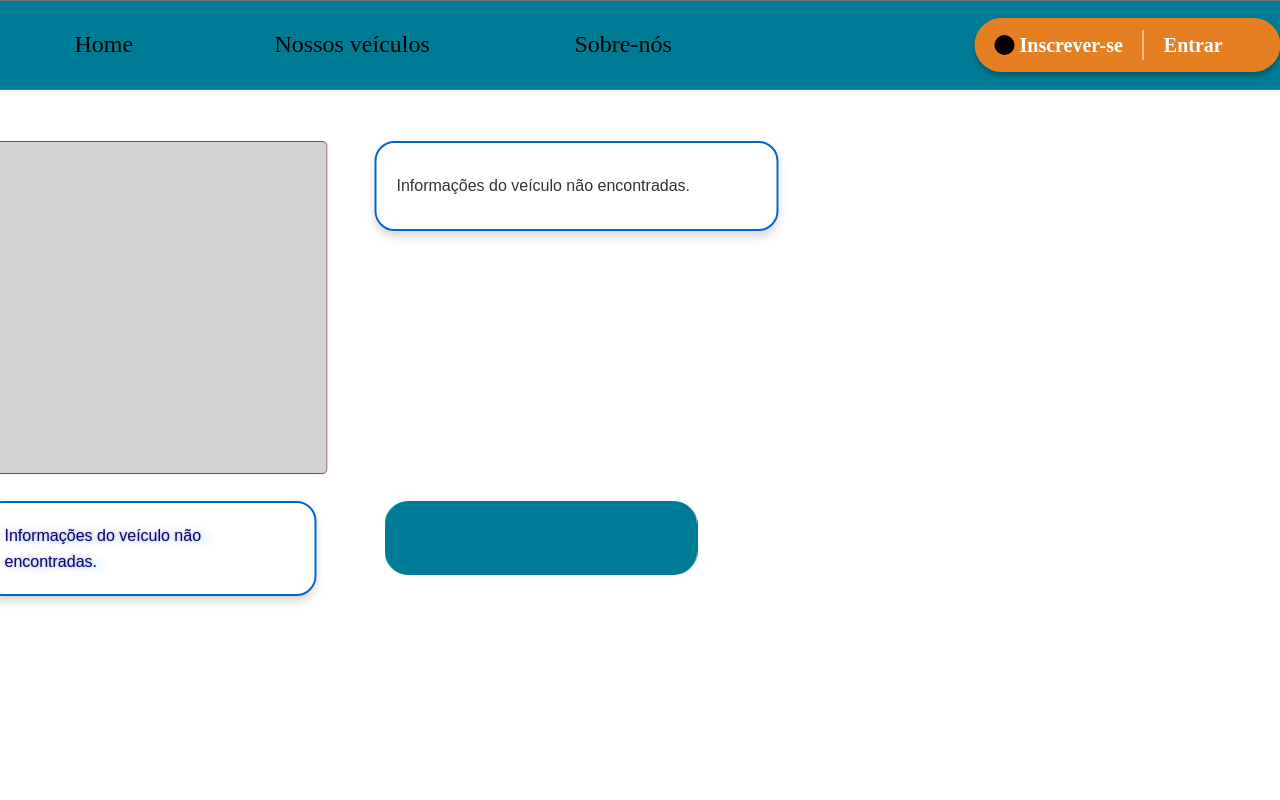
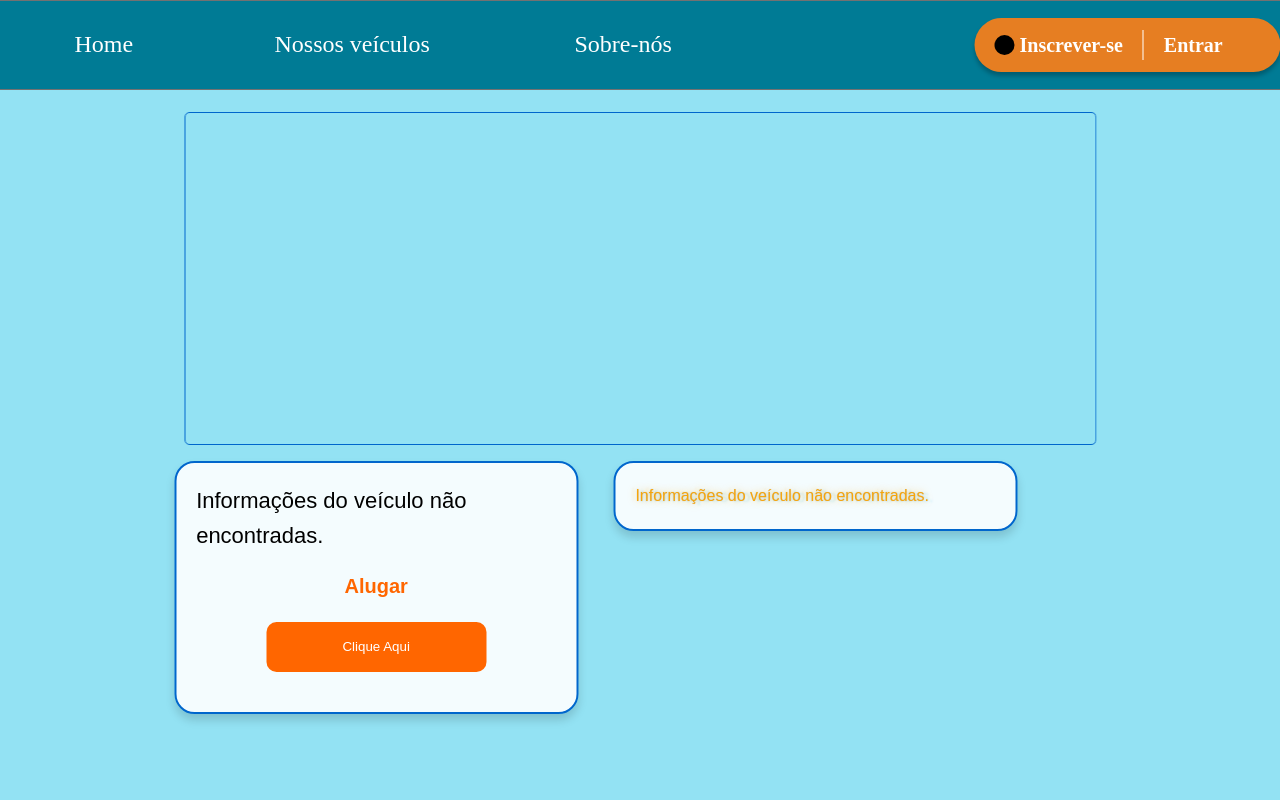
Before and after one commit to joaovitro99/Aluguel-de-carros, a PHP site: page /public/ficha_veiculo.php in a window 1280 px wide. Run offline with PHP 8.4, Linux system fonts and the light colour scheme; data that the repository does not hold is empty.

Commit message:
Aprimorando tela

```diff
--- a/Classes/inserirImagem.php
+++ b/Classes/inserirImagem.php
@@ -6,7 +6,7 @@ try {
     $id_veiculo = 1; // Você pode alterar conforme necessário
 
     // Caminho absoluto da imagem no seu sistema local
-    $imagePath = 'C:/xampp/htdocs/img/carro1.png'; // Substitua pelo caminho correto da imagem
+    $imagePath = 'C:/xampp/htdocs/img/rafacarro.png'; // Substitua pelo caminho correto da imagem
 
     // Verifica se a imagem existe no caminho
     if (file_exists($imagePath)) {
--- a/assets/css/ficha.css
+++ b/assets/css/ficha.css
@@ -1,5 +1,16 @@
 
+body,html{
+    background: #93E2F3;
 
+        height: 100%; /* Garante que o body ocupe 100% da altura da janela */
+        margin: 0;
+        padding: 0;
+        overflow-y: scroll;
+
+}
+body{
+    line-height: 1.6;
+}
 .retangulo-azul{
     position: fixed;
     top: 0px; /* Ajuste a distância do topo conforme necessário */
@@ -11,6 +22,7 @@
     border: 1px solid #747171;
     background-color: #007b95;
 }
+
 /* Estilo do retângulo laranja */
 .retangulo-laranja {
     top: 17px;
@@ -62,7 +74,7 @@
     width: 100px;
     height: 39px;
     flex-shrink: 0;
-    color: #000;
+    color: #ffffff;
     font-family: Poppins;
     font-size: 24px;
     font-style: normal;
@@ -79,7 +91,7 @@
     width: 206px;
     height: 39px;
     flex-shrink: 0;
-    color: #000;
+    color: #ffffff;
     font-family: Poppins;
     font-size: 24px;
     font-style: normal;
@@ -101,7 +113,7 @@
     width: 206px;
     height: 39px;
     flex-shrink: 0;
-    color: #000;
+    color: #ffffff;
     font-family: Poppins;
     font-size: 24px;
     font-style: normal;
@@ -114,18 +126,18 @@
     opacity: 0px;
 }
 .image-container {
-    width: 344px;
+    width: 910px;
     height: 331px;
-    border: 1px solid #8B4242;
+    border: 1px solid #0066cc;
     border-radius: 5px;
-    background-color: lightgray;
+    background-color: #007c9500;
     display: flex;
     align-items: center;
     justify-content: center;
     overflow: hidden;
     backdrop-filter: blur(2px);
-    top: 140px;
-    left:180px;
+    top: 111px;
+    left:50%;
     position: absolute;
     transform: translateX(-50%);
 }
@@ -171,17 +183,17 @@
 }
 
 .prev {
-    left: 10px;
+    left: 1px;
 }
 
 .next {
-    right: 10px;
+    right: 1px;
 }
 .retangulo-status{
-    width: 290px;
+    width: 360px;
     height: auto;
-    top: 500px;
-    left: 8px;
+    top: 460px;
+    left: 48%;
     padding: 20px;
     flex-shrink: 0;
     border-radius: 20px; /* Bordas arredondadas */
@@ -198,48 +210,48 @@
 }
 @keyframes lights {
     0% {
-      color: hsl(240, 8%, 5%);
+      color: hsl(39, 100%, 49%);
       text-shadow:
-        0 0 1em hsla(239, 100%, 50%, 0.2),
-        0 0 0.125em hsla(241, 100%, 50%, 0.3),
-        -1em -0.125em 0.5em hsla(40, 100%, 60%, 0),
-        1em 0.125em 0.5em hsla(200, 100%, 60%, 0);
+        0 0 1em hsla(39, 100%, 50%, 0.842),
+        0 0 0.125em hsla(39, 100%, 51%, 0.842),
+        -1em -0.125em 0.5em hsla(39, 100%, 52%, 0.842),
+        1em 0.125em 0.5em hsla(39, 100%, 53%, 0.842),
     }
 
     30% {
-      color: hsl(251, 99%, 35%);
+      color: hsla(39, 100%, 50%, 0.842),    ;
       text-shadow:
-       0 0 1em hsla(239, 100%, 50%, 0.2),
+       0 0 1em hsla(39, 100%, 50%, 0.842),
         0 0 0.125em hsla(216, 100%, 50%, 0.5),
         -0.5em -0.125em 0.25em hsla(40, 100%, 60%, 0.2),
         0.5em 0.125em 0.25em hsla(200, 100%, 60%, 0.4);
     }
 
     40% {
-      color: hsl(239, 100%, 50%);
+      color: hsla(39, 100%, 50%, 0.842),  ;
       text-shadow:
-        0 0 1em hsla(239, 100%, 50%, 0.2),
+        0 0 1em hsla(39, 100%, 50%, 0.842),
         0 0 0.125em hsla(0, 0%, 0%, 0.5),
         -0.25em -0.125em 0.125em hsla(40, 100%, 60%, 0.2),
         0.25em 0.125em 0.125em hsla(200, 100%, 60%, 0.4);
     }
 
     70% {
-      color: hsl(230, 80%, 90%);
+      color: hsla(39, 100%, 50%, 0.842)  ;
       text-shadow:
-        0 0 1em hsla(239, 100%, 50%, 0.2),
+        0 0 1em hsla(39, 100%, 50%, 0.842),
         0 0 0.125em hsla(0, 0%, 0%, 0.5),
         0.5em -0.125em 0.25em hsla(40, 100%, 60%, 0.2),
         -0.5em 0.125em 0.25em hsla(200, 100%, 60%, 0.4);
     }
 
     100% {
-      color: hsl(231, 100%, 36%);
+      color: hsla(39, 100%, 48%);
       text-shadow:
-        0 0 1em hsla(239, 100%, 50%, 0.2),
+        0 0 1em hsla(39, 100%, 50%, 0.842),
         0 0 0.125em hsla(0, 0%, 0%, 0.5),
         1em -0.125em 0.5em hsla(40, 100%, 60%, 0),
-        -1em 0.125em 0.5em hsla(200, 100%, 60%, 0);
+        -1em 0.125em 0.5em hsla(39, 100%, 61%, 0),  ;
     }
 
   }
@@ -250,14 +262,22 @@
     font-weight: 300;
     animation: lights 5s 750ms linear infinite;
   }
+.retangulo-status p2 {
+    margin: auto;
+    font-size:22px ;
+    font-weight: 300;
+    animation: lights 5s 750ms linear infinite;
+}
 .retangulo-status h2 {
     color: #ff6600; /* Laranja chamativo para o título */
     font-size: 20px;
     text-align: center;
-    margin-bottom: 15px;
+    margin-bottom: 1px;
+    position:left;
+
+}
 
 
-}
 
 /* Destaque das informações chave
 .retangulo-status p {
@@ -265,33 +285,24 @@
     margin: 10px 0;
 }
 */
+.retangulo-status strong2{
+    color: #141318fd;
+}
 .retangulo-status strong {
-    color: #0066cc; /* Azul para o texto em negrito */
+    color: #ff6600; /* Laranja chamativo para o título */
+    font-size:18px ;
+
 }
 
 .retangulo-status:hover {
     transform: scale(1.05);
     box-shadow: 0px 8px 15px rgba(0, 0, 0, 0.2);
 }
-.retangulo-info{
-    width: 313px;
-    height: 74px;
-    top: 500px;
-    left: 410px;
-    gap: 0px;
-    border-radius: 24px 0px 0px 0px;
-    opacity: 0px;
-    position: absolute;
-    border-radius: 24px;
-    background: #007B95;
-
-}
-
 .retangulo-dados {
     width: 360px;
     height: auto; /* Permite que o conteúdo se ajuste automaticamente */
-    top: 140px;
-    left: 400px;
+    top: 460px;
+    left: 15%;
     padding: 20px;
     flex-shrink: 0;
     border-radius: 20px; /* Bordas arredondadas */
@@ -318,12 +329,18 @@
 
 /* Destaque das informações chave */
 .retangulo-dados p {
-    font-size: 16px;
-    margin: 10px 0;
+    font-size: 22px;
+    color: #000000;
+    margin: auto;
+
 }
 
 .retangulo-dados strong {
-    color: #0066cc; /* Azul para o texto em negrito */
+    color: #ff6600; /* Laranja chamativo para o título */
+
+}
+.retangulo-dados strong2 {
+    color: #002bff;
 }
 
 /* Adiciona um pequeno efeito hover */
@@ -331,3 +348,57 @@
     transform: scale(1.05);
     box-shadow: 0px 8px 15px rgba(0, 0, 0, 0.2);
 }
+
+.glow-on-hover {
+    width: 220px;
+    height: 50px;
+    border: none;
+    outline: none;
+    color: #ffffff;
+    background: #ff6600;
+    cursor: pointer;
+    position: relative;
+    z-index: 0;
+    border-radius: 10px;
+    margin: 20px auto;
+    display: block; /* Centraliza o botão dentro do retângulo */
+}
+
+.glow-on-hover:before {
+    content: '';
+    background: linear-gradient(45deg, #ff0000, #ff7300, #fffb00, #48ff00, #00ffd5, #002bff, #7a00ff, #ff00c8, #ff0000);
+    position: absolute;
+    top: -2px;
+    left:-2px;
+    background-size: 400%;
+    z-index: -1;
+    filter: blur(5px);
+    width: calc(100% + 4px);
+    height: calc(100% + 4px);
+    animation: glowing 20s linear infinite;
+    opacity: 0;
+    transition: opacity .3s ease-in-out;
+    border-radius: 10px;
+}
+
+.glow-on-hover:hover:before {
+    opacity: 1;
+}
+
+.glow-on-hover:after {
+    z-index: -1;
+    content: '';
+    position: absolute;
+    width: 100%;
+    height: 100%;
+    background: ff6600;
+    left: 0;
+    top: 0;
+    border-radius: 10px;
+}
+
+@keyframes glowing {
+    0% { background-position: 0 0; }
+    50% { background-position: 400% 0; }
+    100% { background-position: 0 0; }
+}
--- a/public/ficha_veiculo.php
+++ b/public/ficha_veiculo.php
@@ -67,19 +67,27 @@
         </script>
         <div class="retangulo-status">
             <?php
-                $sql_info = "SELECT status FROM veiculos WHERE id_veiculo = :id_veiculo";
+                $sql_info = "SELECT status,valor_diaria,cambio,capacidade_bagageiro,capacidade_pessoas,combustivel FROM veiculos WHERE id_veiculo = :id_veiculo";
                 $stmt_info = $conn->prepare($sql_info);
                 $stmt_info->bindParam(':id_veiculo', $id_veiculo, PDO::PARAM_INT);
                 $stmt_info->execute();
                 $vehicle = $stmt_info->fetch(PDO::FETCH_ASSOC);
                 if ($vehicle) {
                     echo "<h2>Status</h2>";
-                    echo "<p><strong> Disponibilidade: </strong> " . htmlspecialchars($vehicle['status']) . "</p>";
+                    echo "<strong> Disponibilidade : </strong><p2> " . htmlspecialchars($vehicle['status']) . "</p2>";
 
+                    echo "<h2>Valor Diário: </h2> <p2>R$ " . htmlspecialchars($vehicle['valor_diaria']) . "</p2>";
+                    echo "<h2>Informações adicionais</h2>";
+                    echo "<strong> Cambio: </strong> <p>" . htmlspecialchars($vehicle['cambio']) . "</p>";
+                    echo "<strong> Passageiros: </strong><p> " . htmlspecialchars($vehicle['capacidade_pessoas']) . "</p>";
+                    echo "<strong> Combustível: </strong><p> " . htmlspecialchars($vehicle['combustivel']) . "</p>";
+                    echo "<strong> Bagageiro: </strong> <p>" . htmlspecialchars($vehicle['capacidade_bagageiro']) .  " Litros </p>";
                 } else {
                     echo "<p>Informações do veículo não encontradas.</p>";
                 }
             ?>
+
+
         </div>
         <div class="retangulo-info">
 
@@ -96,14 +104,21 @@
                     // Exibe os dados importantes do veículo
                     if ($vehicle) {
                         echo "<h2>Informações do Veículo</h2>";
-                        echo "<p><strong>Marca:</strong> " . htmlspecialchars($vehicle['marca']) . "</p>";
-                        echo "<p><strong>Modelo:</strong> " . htmlspecialchars($vehicle['modelo']) . "</p>";
-                        echo "<p><strong>Ano:</strong> " . htmlspecialchars($vehicle['ano']) . "</p>";
-                        echo "<p><strong>Placa:</strong> " . htmlspecialchars($vehicle['placa']) . "</p>";
+                        echo "<p><strong2>Marca:</strong2> " . htmlspecialchars($vehicle['marca']) . "</p>";
+                        echo "<p><strong2>Modelo:</strong2> " . htmlspecialchars($vehicle['modelo']) . "</p>";
+                        echo "<p><strong2>Ano:</strong2> " . htmlspecialchars($vehicle['ano']) . "</p>";
+                        echo "<p><strong2>Placa:</strong2> " . htmlspecialchars($vehicle['placa']) . "</p>";
                     } else {
                         echo "<p>Informações do veículo não encontradas.</p>";
                     }
                 ?>
+                <h2>Alugar</h2>
+                    <button class="glow-on-hover">Clique Aqui</button>
+
         </div>
+        <div class = "retangulo-footer">
+
+        </div>
+
 </body>
 </html>
```
